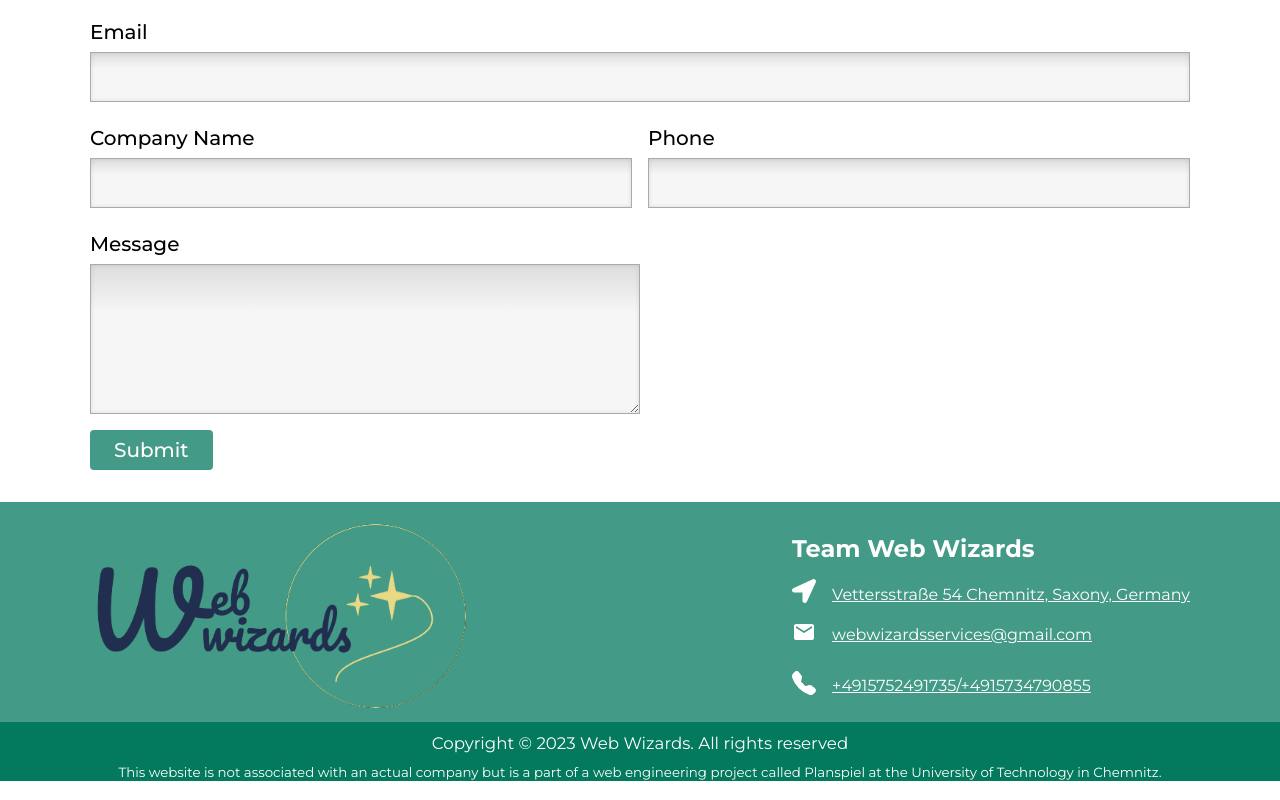
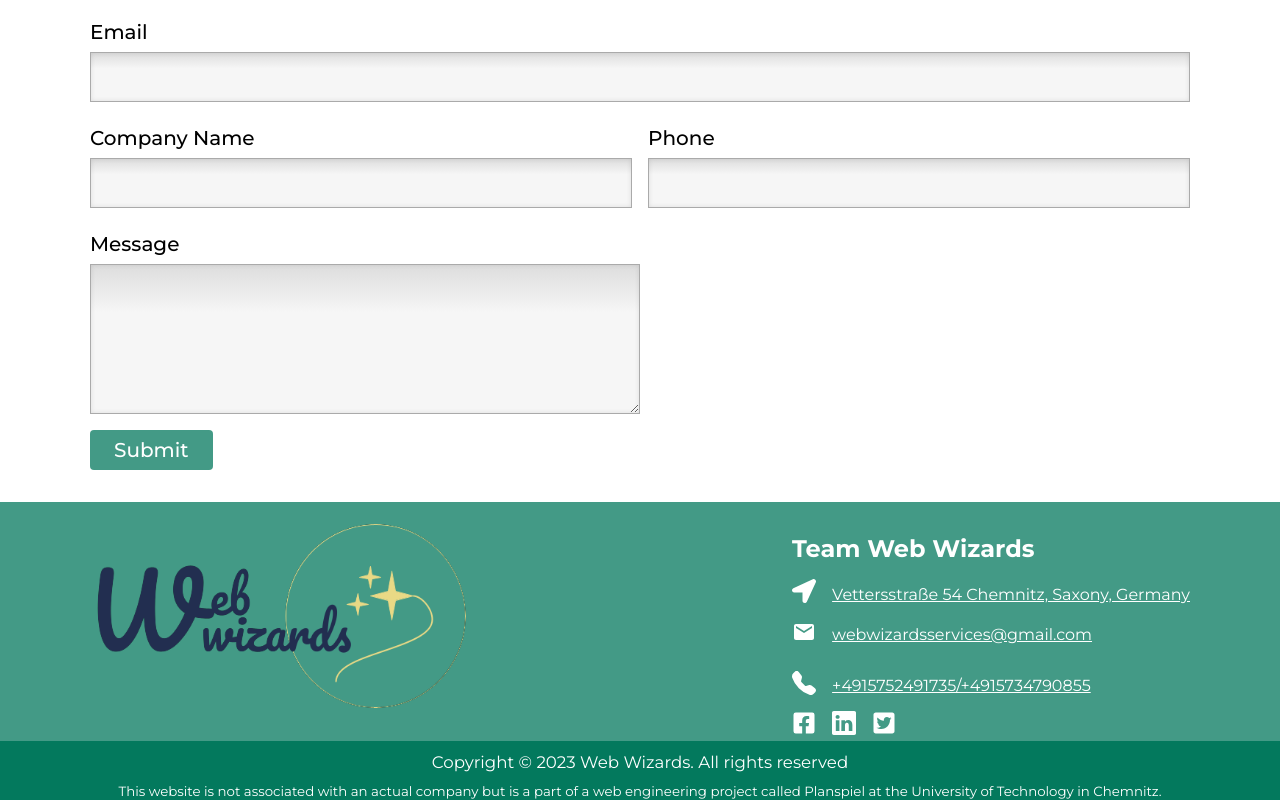
Before and after one commit to saroj2053/web-wizards, a React (Vite) app: page / in a window 1280 px wide. Shown: the part 2160-2960 px from the top of the page. Built offline with nearby package versions, Linux system fonts and the light colour scheme.

Commit message:
added icons to footer

```diff
--- a/src/components/Footer/Footer.jsx
+++ b/src/components/Footer/Footer.jsx
@@ -3,7 +3,8 @@ import footerStyles from "./Footer.module.css";
 import companyLogo from "../../assets/brandLogo.png";
 import { FaLocationArrow } from "react-icons/fa";
 import { MdEmail } from "react-icons/md";
-import { BsFillTelephoneFill } from "react-icons/bs";
+import { BsFillTelephoneFill, BsLinkedin } from "react-icons/bs";
+import { FaFacebookSquare, FaTwitterSquare } from "react-icons/fa";
 
 const Footer = () => {
   const date = new Date();
@@ -50,6 +51,23 @@ const Footer = () => {
                   +4915752491735/+4915734790855
                 </a>
               </div>
+              <div className={footerStyles.companySiteListings}>
+                <h2>
+                  <a className={footerStyles.fb} href="#">
+                    <FaFacebookSquare />
+                  </a>
+                </h2>
+                <h2>
+                  <a href="#">
+                    <BsLinkedin />
+                  </a>
+                </h2>
+                <h2>
+                  <a href="#">
+                    <FaTwitterSquare />
+                  </a>
+                </h2>
+              </div>
             </div>
           </div>
         </div>
--- a/src/components/Footer/Footer.module.css
+++ b/src/components/Footer/Footer.module.css
@@ -67,6 +67,24 @@
   color: #fff;
 }
 
+.companySiteListings {
+  display: flex;
+  gap: 1rem;
+
+}
+
+.companySiteListings a {
+  color: #fff;
+  width: 100%;
+  height: 100%;
+}
+
+svg:hover {
+  fill: #4267B2;
+  stroke: #fff;
+  background: #fff;
+}
+
 .disclaimer__text {
   background: #03795d;
   text-align: center;
```
